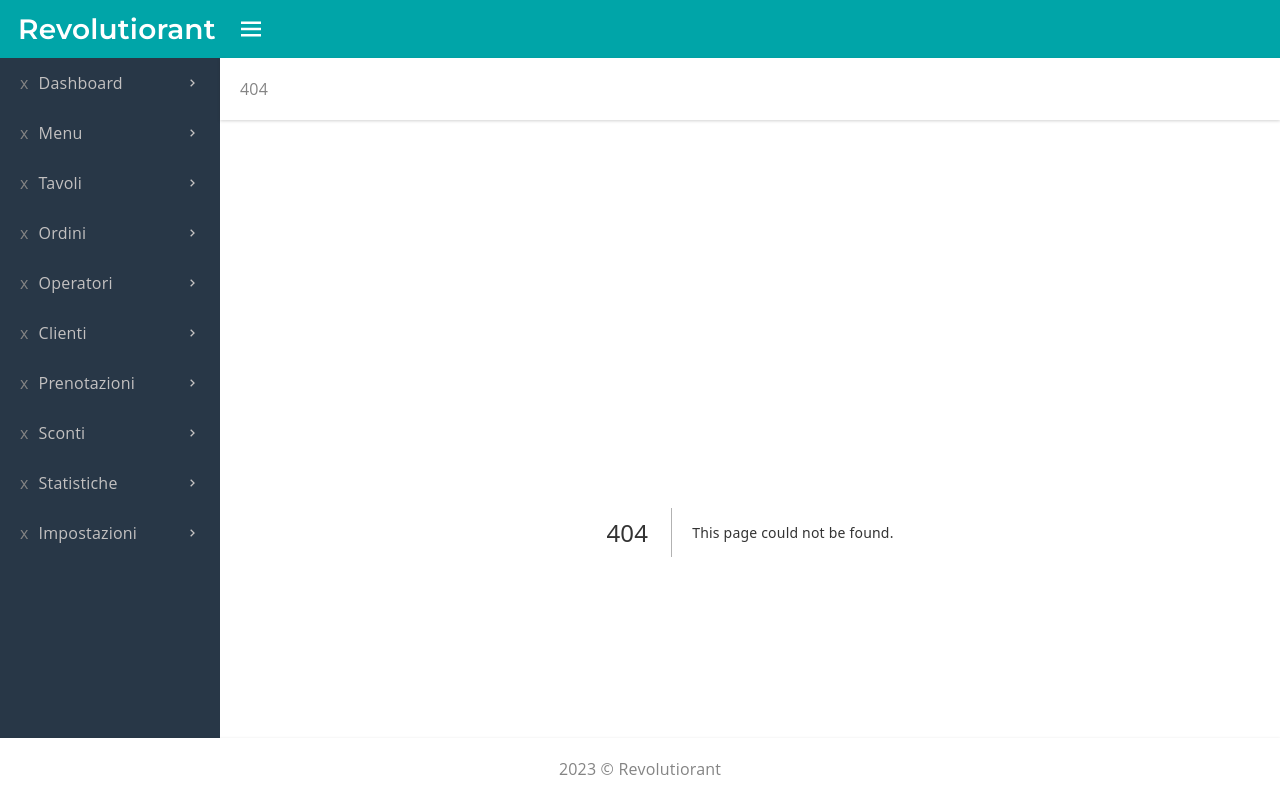
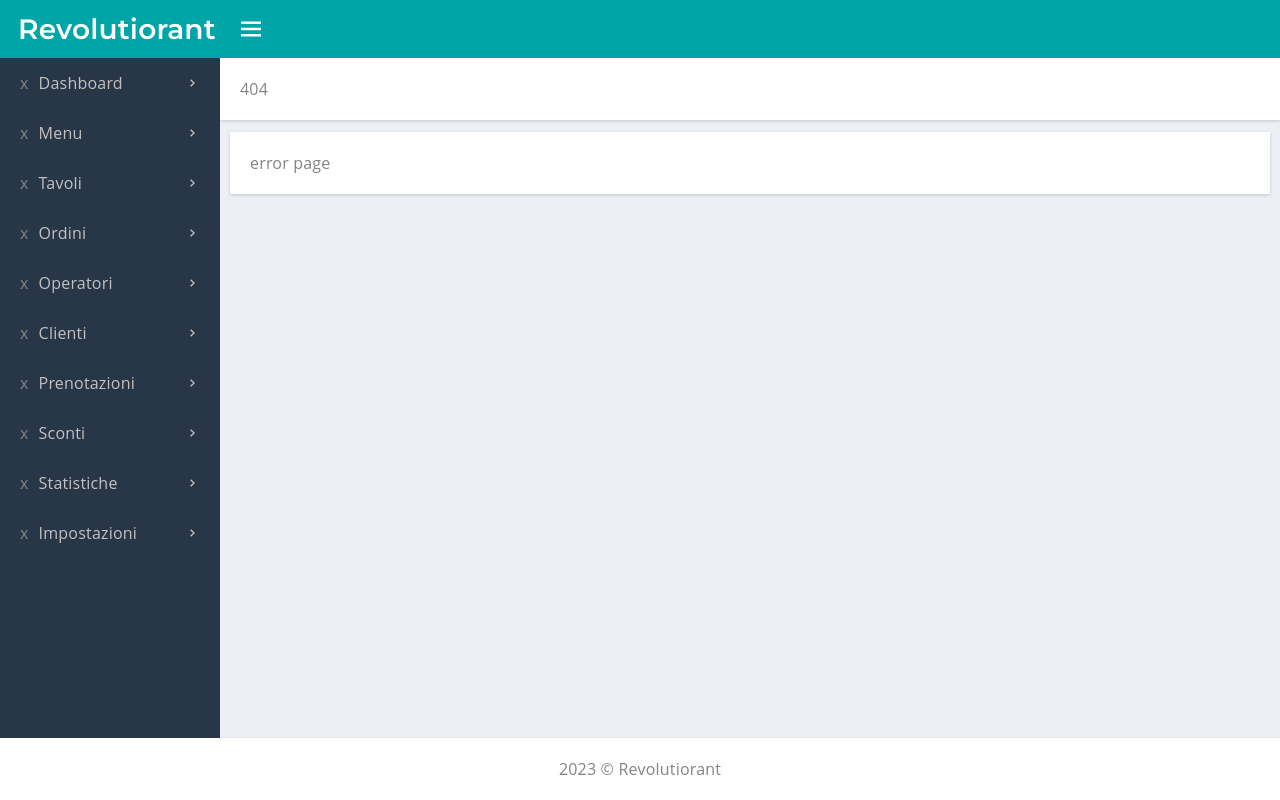
Before and after one commit to giusene/Revolutiorant-AdminPanel, a Next.js app: page /404 in a window 1280 px wide. Before the commit this address had no page. Built offline with nearby package versions, Linux system fonts and the light colour scheme.

Commit message:
feat: pagina 404

```diff
--- /dev/null
+++ b/src/pages/404/index.tsx
@@ -0,0 +1,10 @@
+import styles from "./styles.module.scss";
+const ErrorPage = () => {
+  return (
+    <div className={styles.ErrorPage}>
+      <p>error page</p>
+    </div>
+  );
+};
+
+export default ErrorPage;
--- /dev/null
+++ b/src/pages/404/styles.module.scss
@@ -0,0 +1,6 @@
+.ErrorPage {
+  @include default-window();
+  p {
+    margin: 0;
+  }
+}
```
